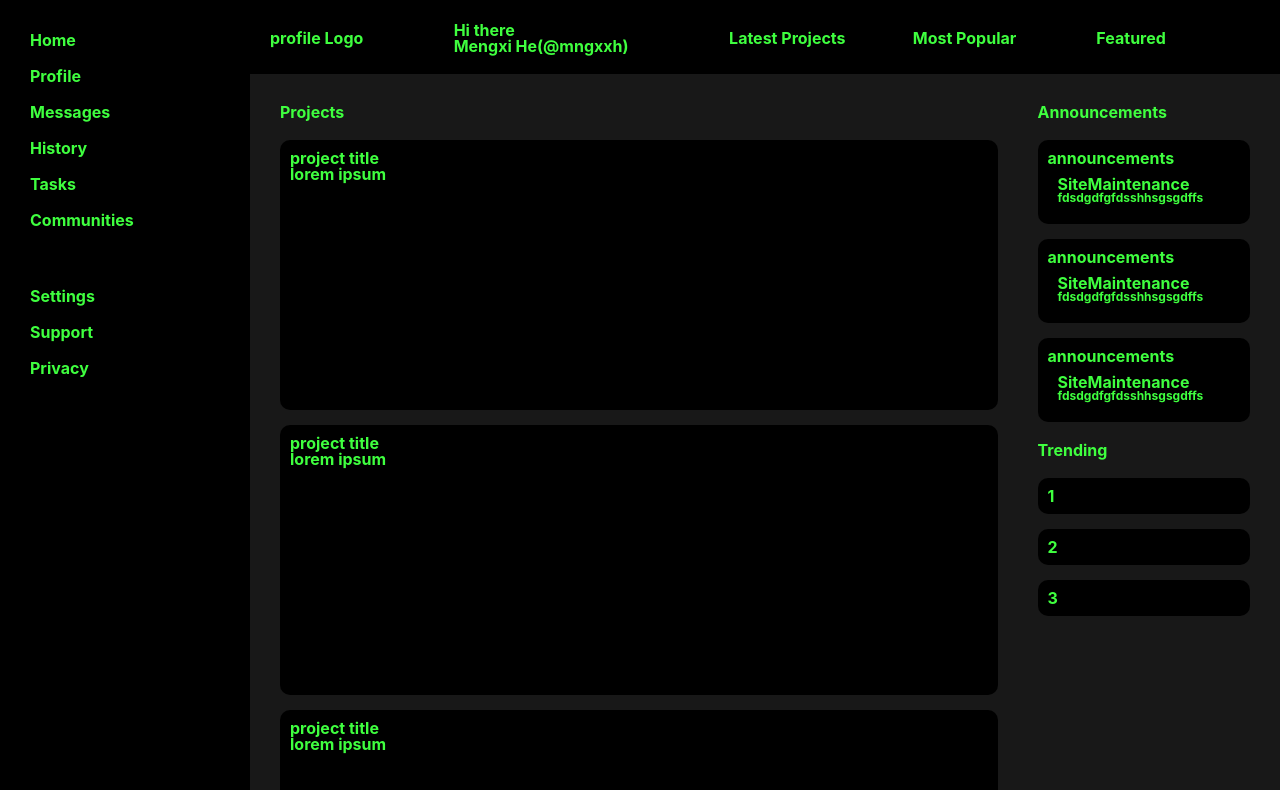
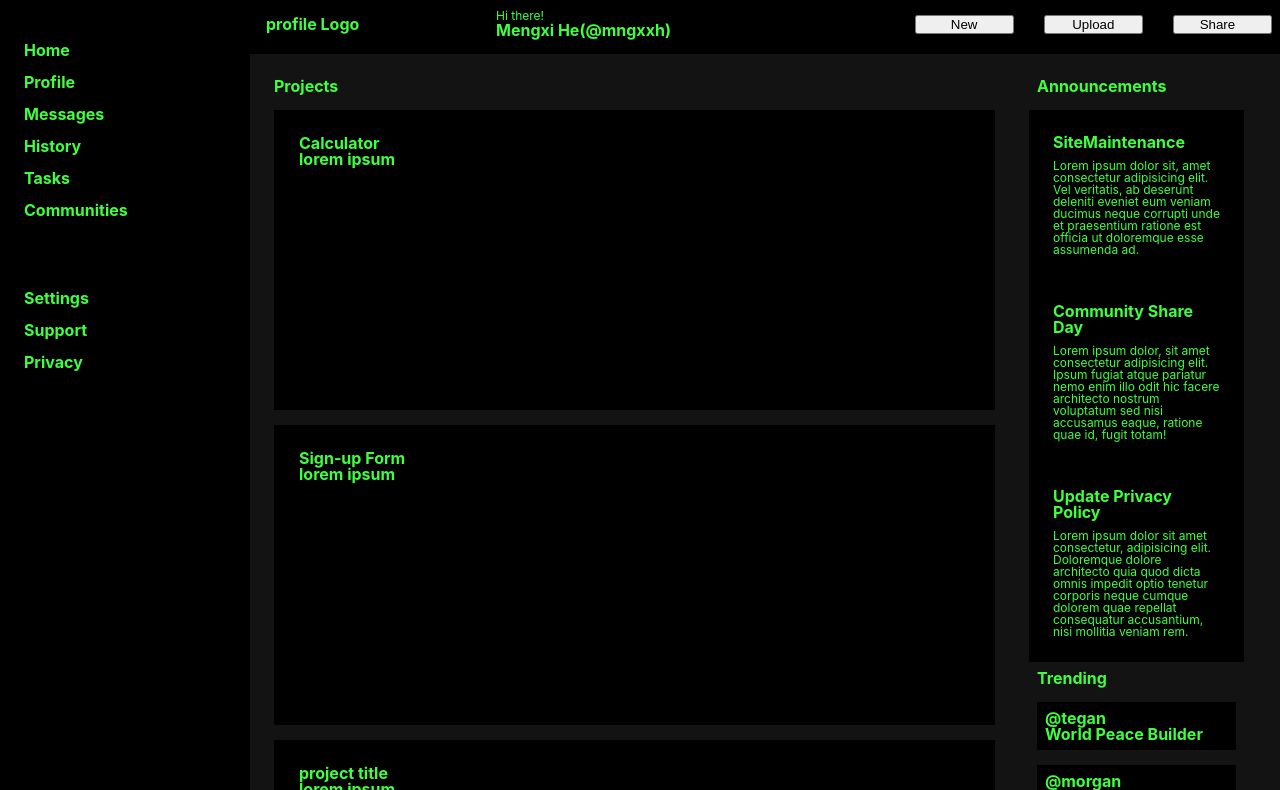
Before and after one commit to mengxihe/Admin-Dashboard, a plain HTML site: page index.html in a window 1280 px wide. Shown: the part 54-844 px from the top of the page. Drawn offline with Linux system fonts and the light colour scheme.

Commit message:
style change

```diff
--- a/index.html
+++ b/index.html
@@ -29,12 +29,12 @@
             <!-- <ul class="hey"> -->
             <div>profile Logo</div>
             <div>
-                <p>Hi there</p>
-                <p>Mengxi He(@mngxxh)</p>
+                <p class="hi">Hi there! </p>
+                <p class="name">Mengxi He(@mngxxh)</p>
             </div>
-            <div>Latest Projects</div>
-            <div>Most Popular</div>
-            <div>Featured</div>
+            <button>New</button>
+            <button>Upload</button>
+            <button class="share">Share</button>
             <!-- </ul> -->
         </div>
         <!-- </div> -->
@@ -67,13 +67,13 @@
                 <div class="projects">
                     <div class="card">
                         <p class="title">
-                            project title
+                            Calculator
                         </p>
                         <p>lorem ipsum</p>
                     </div>
                     <div class="card">
                         <p class="title">
-                            project title
+                            Sign-up Form
                         </p>
                         <p>lorem ipsum</p>
                     </div>
@@ -122,26 +122,25 @@
                 <div class="announcementsTitle">Announcements</div>
                 <div class="announcements">
                     <div class="announce">
-                        <p class="A-title">announcements</p>
                         <div class="announce-content">
                             <p class="a-title">SiteMaintenance</p>
-                            <p class="a-content">fdsdgdfgfdsshhsgsgdffs</p>
+                            <p class="a-content">Lorem ipsum dolor sit, amet consectetur adipisicing elit. Vel veritatis, ab deserunt deleniti eveniet eum veniam ducimus neque corrupti unde et praesentium ratione est officia ut doloremque esse assumenda ad.</p>
                         </div>
                     </div>
 
                     <div class="announce">
-                        <p class="A-title">announcements</p>
+
                         <div class="announce-content">
-                            <p class="a-title">SiteMaintenance</p>
-                            <p class="a-content">fdsdgdfgfdsshhsgsgdffs</p>
+                            <p class="a-title">Community Share Day</p>
+                            <p class="a-content">Lorem ipsum dolor, sit amet consectetur adipisicing elit. Ipsum fugiat atque pariatur nemo enim illo odit hic facere architecto nostrum voluptatum sed nisi accusamus eaque, ratione quae id, fugit totam!</p>
                         </div>
                     </div>
 
                     <div class="announce">
-                        <p class="A-title">announcements</p>
+
                         <div class="announce-content">
-                            <p class="a-title">SiteMaintenance</p>
-                            <p class="a-content">fdsdgdfgfdsshhsgsgdffs</p>
+                            <p class="a-title">Update Privacy Policy</p>
+                            <p class="a-content">Lorem ipsum dolor sit amet consectetur, adipisicing elit. Doloremque dolore architecto quia quod dicta omnis impedit optio tenetur corporis neque cumque dolorem quae repellat consequatur accusantium, nisi mollitia veniam rem.</p>
                         </div>
                     </div>
 
@@ -150,9 +149,22 @@
 
                 <div class="trendingTitle">Trending</div>
                 <div class="trending">
-                    <div class="t-content">1</div>
-                    <div class="t-content">2</div>
-                    <div class="t-content">3</div>
+                    <div class="t-content">
+                        <p class="tag">@tegan</p>
+                        <p class="disc">World Peace Builder</p>
+                    </div>
+                    <div class="t-content">
+                        <p class="tag">@morgan</p>
+                        <p class="disc">Super Cool Project</p>
+                    </div>
+                    <div class="t-content">
+                        <p class="tag">@kendall</p>
+                        <p class="disc">Life Changing App</p>
+                    </div>
+                    <div class="t-content">
+                        <p class="tag">@alex</p>
+                        <p class="disc">No Traffic Maker</p>
+                    </div>
                 </div>
 
             </div>
--- a/style.css
+++ b/style.css
@@ -65,7 +65,7 @@ table {
 }
 
 .container div {
-    padding: 10px;
+    padding: 8px;
     /* font-size: 18px; */
     font-weight: bold;
     color: rgb(63, 255, 63);
@@ -73,19 +73,19 @@ table {
 
 .sidebar {
     background-color: rgb(0, 0, 0);
-    grid-row: 1/4;
-    display: flex;
-    flex-direction: column;
-    gap: 20px;
-    /* display: grid; */
+    grid-row: 1/3;
+    /* display: flex; */
+    /* flex-direction: column; */
+    gap: 40px;
+    display: grid;
     /* gap: 10px; */
-    /* grid-template-rows: 0.125fr 0.5fr 2fr; */
+    grid-template-rows: 1fr 3fr 2fr;
 }
 
 .header {
     background-color: rgb(0, 0, 0);
     display: grid;
-    grid-template-columns: 1fr 0.5fr 3fr 1fr;
+    grid-template-columns: 0.75fr 0.5fr 3fr 1fr;
     /* justify-self: center; */
     /* align-self: center; */
     /* height: 50px; */
@@ -102,10 +102,21 @@ table {
 .nav {
     background-color: rgb(0, 0, 0);
     display: grid;
-    grid-template-columns: 1fr 1.5fr 1fr 1fr 1fr;
+    grid-template-columns: 200px 2fr 0.5fr 0.5fr 0.5fr;
+    /* display: flex; */
+    gap: 30px;
+    /* justify-content: space-around; */
 
 }
 
+.nav .hi {
+    font-size: 12px;
+    font-weight: lighter;
+}
+
+.share {
+    padding-right: 10px;
+}
 .nav>* {
     align-self: center;
 }
@@ -113,8 +124,12 @@ table {
 .inner {
     display: grid;
     grid-template-columns: 3fr 1fr;
-    background-color: rgb(24, 24, 24);
+    grid-column: 2/3;
+    background-color: rgb(19, 19, 19);
+    gap: 10px;
 }
+
+
 
 .projects {
     display: grid;
@@ -127,9 +142,13 @@ table {
 .projects .card {
     background-color: rgb(0, 0, 0);
     height: 250px;
-    border-radius: 10px;
+    padding: 25px;
+    /* border-radius: 10px; */
 }
 
+.notifications {
+    margin-right: 20px;
+}
 
 .announcements {
     display: grid;
@@ -137,15 +156,21 @@ table {
     /* grid-template-rows: repeat(3 1fr); */
     grid-column: 1/2;
     gap: 15px;
+    background-color: rgb(0, 0, 0);
+    /* border-radius: 10px; */
+    margin-top: 8px;
 }
 
-.announcements .announce {
-    background-color: rgb(0, 0, 0);
-    border-radius: 10px;
+.announce-content {
+    display: flex;
+    flex-direction: column;
+    gap: 10px;
 }
+
 
 .a-content{
     font-size: 12px;
+    font-weight: lighter;
 }
 .trending {
     display: grid;
@@ -155,7 +180,8 @@ table {
 
 .t-content {
     background-color: rgb(0, 0, 0);
-    border-radius: 10px;
+    /* border-radius: 10px; */
+
 }
 
 
```
